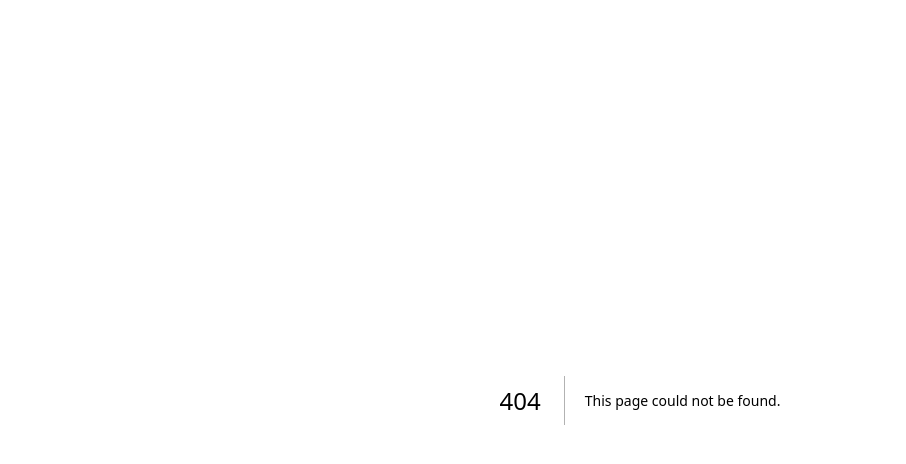
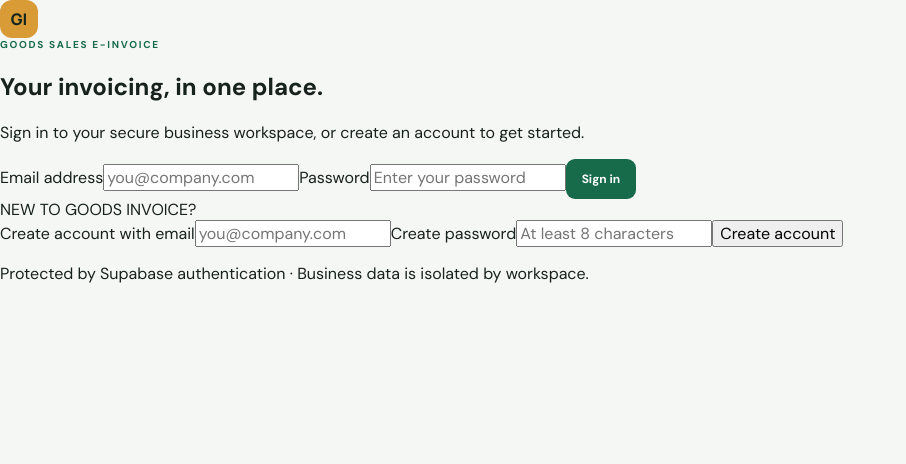
Before and after one commit to haquepm/goods-sales-einvoice, a Next.js app: page /login in a window 1280 px wide. Before the commit this address had no page. Shown: the top 464 px of the page, without its empty margins (0-906 px from the left). Built offline with nearby package versions, Linux system fonts and the light colour scheme.

Commit message:
Create login and account registration screen

```diff
--- /dev/null
+++ b/src/app/login/page.tsx
@@ -0,0 +1,26 @@
+import { signIn, signUp } from "@/app/auth/actions";
+
+type Props = { searchParams: Promise<{ error?: string; message?: string }> };
+
+export default async function LoginPage({ searchParams }: Props) {
+  const params = await searchParams;
+  return <main className="auth-page"><section className="auth-card">
+    <div className="brand-mark auth-mark">GI</div><div className="eyebrow">GOODS SALES E-INVOICE</div>
+    <h1 className="auth-title">Your invoicing, in one place.</h1>
+    <p className="auth-copy">Sign in to your secure business workspace, or create an account to get started.</p>
+    {params.error && <div className="form-alert error">{params.error}</div>}
+    {params.message && <div className="form-alert success">{params.message}</div>}
+    <form className="auth-form" action={signIn}>
+      <label htmlFor="login-email">Email address</label><input id="login-email" name="email" type="email" autoComplete="email" placeholder="you@company.com" required />
+      <label htmlFor="login-password">Password</label><input id="login-password" name="password" type="password" autoComplete="current-password" placeholder="Enter your password" required />
+      <button className="primary-btn auth-submit" type="submit">Sign in</button>
+    </form>
+    <div className="auth-divider"><span>NEW TO GOODS INVOICE?</span></div>
+    <form className="auth-form" action={signUp}>
+      <label htmlFor="signup-email">Create account with email</label><input id="signup-email" name="email" type="email" autoComplete="email" placeholder="you@company.com" required />
+      <label htmlFor="signup-password">Create password</label><input id="signup-password" name="password" type="password" minLength={8} autoComplete="new-password" placeholder="At least 8 characters" required />
+      <button className="secondary-btn auth-submit" type="submit">Create account</button>
+    </form>
+    <p className="auth-foot">Protected by Supabase authentication · Business data is isolated by workspace.</p>
+  </section></main>;
+}
```
